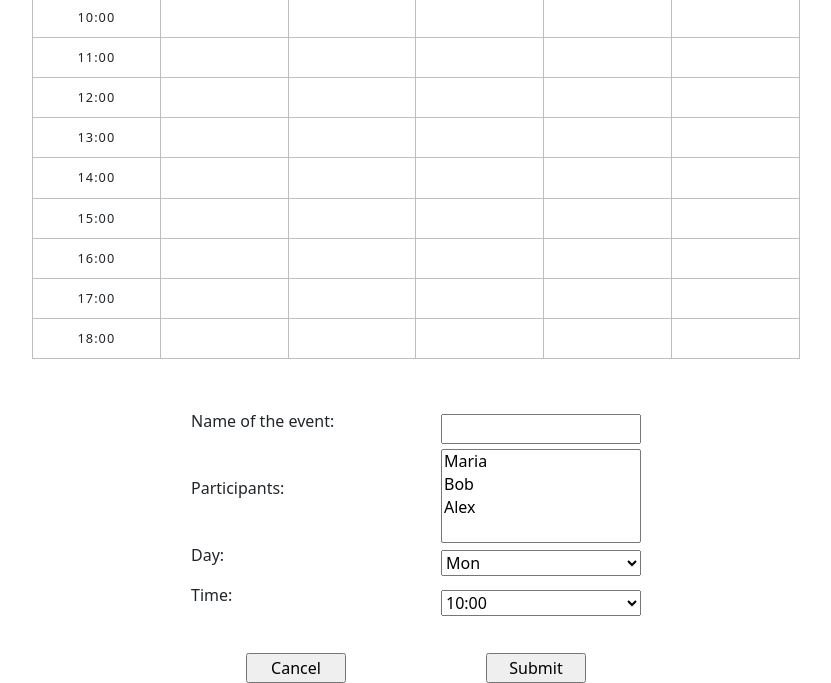
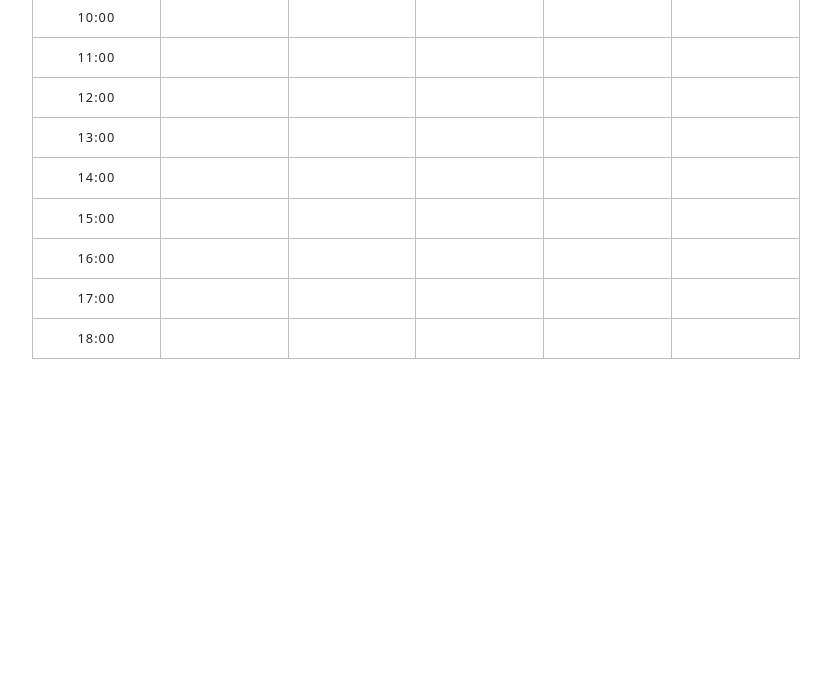
Before and after one commit to Nippondanso/webpack-calendar, a website built with webpack: page src/pages/calendar.html in a window 1280 px wide. Shown: the part 140-823 px from the top of the page, without its empty margins (224-1055 px from the left). After the commit the page ends 800 px from the top, so only its background shows below. Built offline with nearby package versions, Linux system fonts and the light colour scheme.

Commit message:
скрыл фунционал страницы добавления на странице календаря

```diff
--- a/src/pages/calendar.html
+++ b/src/pages/calendar.html
@@ -46,7 +46,7 @@
 
 
     <!-- форма временно сидит тут -->
-    <div class="form-wrapper">
+    <!-- <div class="form-wrapper">
         <div class="data-form">
             <div class="event-name-wrapper">
                 <p>Name of the event:</p>
@@ -89,7 +89,7 @@
                 <input type="button" id="btn-event-submit" value="Submit">
             </div>
         </div>
-    </div>
+    </div> -->
     <!-- форма временно сидит тут -->
 
 </body>
```
Also changed, not shown: dist/calendar.html, 2 other files.
